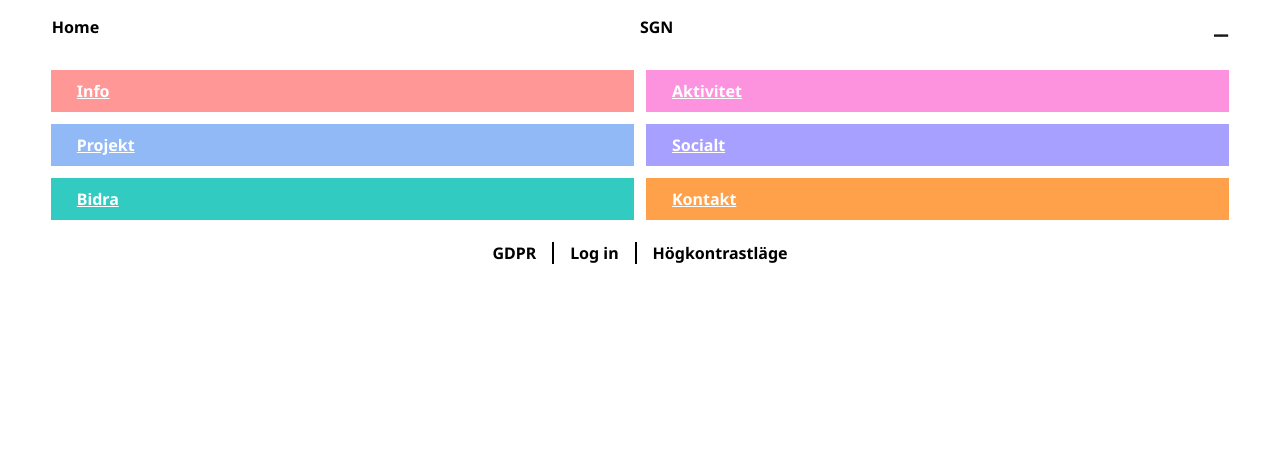
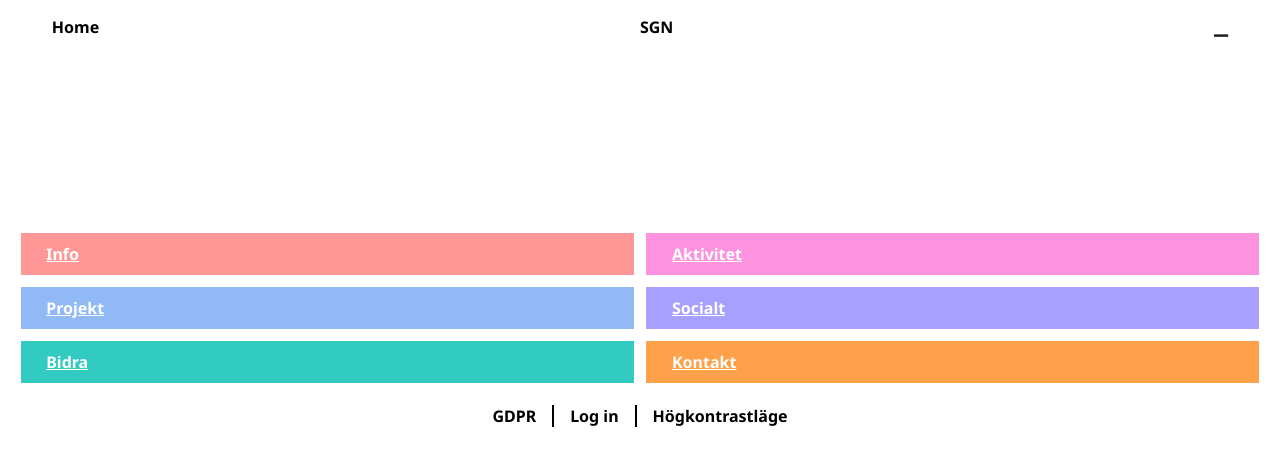
Before and after one commit to lovisahallgren/SGN, a Next.js app in the folder nextjs/: page / in a window 1280 px wide. Shown: the top 466 px of the page. Built offline with nearby package versions, Linux system fonts and the light colour scheme.

Commit message:
added visual navbar in layout component

```diff
--- a/nextjs/components/Footer/index.js
+++ b/nextjs/components/Footer/index.js
@@ -31,7 +31,6 @@ const Footer = (props) => {
             <NavbarItem style={{background: `var(--${props.contrast}-yellow)`}} text="Kontakt"></NavbarItem>
           </ul>
           <button onClick={props.onClick}>High Contrast</button>
-          {/* <p>this is the footer </p> */}
         </StyledFooter>
     );
 };
--- a/nextjs/components/Header/index.js
+++ b/nextjs/components/Header/index.js
@@ -12,8 +12,6 @@ const StyledHeader = styled.div`
   justify-content: space-around; */
   /* transition: height .3s ease; */
 
-  .header {
-  /* width: 100%; */
     position: fixed;
     top: 0;
     left: 3.5%;
@@ -23,6 +21,9 @@ const StyledHeader = styled.div`
     height: 10%;
     display: flex;
     justify-content: space-between;
+  .header {
+  width: 100%;
+  height: 10%;
   }
 
   a {
@@ -37,12 +38,12 @@ class Header extends Component {
   constructor() {
     super();
     this.state = {
-      menuIsOpen: true,
+      menuIsOpen: false,
 
     }
 
     this.handleClick = this.handleClick.bind(this);
-    this.handleScroll = this.handleScroll.bind(this);
+    // this.handleScroll = this.handleScroll.bind(this);
   }
 
   componentDidMount() {
@@ -57,25 +58,24 @@ class Header extends Component {
     })
   }
 
-  handleScroll() {
-    if (window.scrollY > 300) {
-      this.setState({menuIsOpen: false})
-    } else {
-      this.setState({menuIsOpen: true})
-    }
-  }
+  // handleScroll() {
+  //   if (window.scrollY > 300) {
+  //     this.setState({menuIsOpen: false})
+  //   } else {
+  //     this.setState({menuIsOpen: true})
+  //   }
+  // }
 
   render() {
     const showmenuStyle = {
       display: "block",
       // height: "28vh",
-      opacity: 1,
-      transition: "opacity 0.4s ease",
+      // opacity: 1,
+      // transition: "opacity 0.4s ease",
     }
 
     return (
       <StyledHeader>
-        <div className="header">
           <Link href="/">
             <a href="/">Home</a>
           </Link>
@@ -83,8 +83,7 @@ class Header extends Component {
             <a href="/">SGN</a>
           </Link>
           <HamburgerIcon onClick={this.handleClick}/>
-          <Navbar contrast={this.props.contrast}style={this.state.menuIsOpen ? showmenuStyle : null}/>
-        </div>
+          <Navbar contrast={this.props.contrast} style={this.state.menuIsOpen ? showmenuStyle : null}/>
       </StyledHeader>
     )
   }
--- a/nextjs/components/Layout/index.js
+++ b/nextjs/components/Layout/index.js
@@ -1,6 +1,7 @@
 import React, { Component } from 'react';
 import Header from '../Header';
 import Footer from '../Footer';
+import Navbar from '../Navbar';
 import GlobalStyle from '../../styles';
 import Head from 'next/head';
 
@@ -14,14 +15,6 @@ class Layout extends Component {
 
     this.handleContrastMode = this.handleContrastMode.bind(this);
   }
-  // componentDidMount() {
-    //   this.handleContrastMode();
-    // }
-
-    // componentDidUpdate() {
-
-      // }
-
 
   handleContrastMode() {
     this.setState(prevState => {
@@ -45,7 +38,6 @@ class Layout extends Component {
       }
   }
 
-
   render() {
         const { children } = this.props;
         return (
@@ -58,8 +50,9 @@ class Layout extends Component {
                   <meta name="viewport" content="initial-scale=1.0, width=device-width" />
                 </Head>
                 <Header contrast={this.state.contrastWord}/>
+                <Navbar contrast={this.state.contrastWord} style={{position: "static", display: "block", marginTop: "17%", fontWeight: "bold"}} />
                     { children }
-                <Footer contrast={this.state.contrastWord} onClick={this.handleContrastMode}/>
+                <Footer contrast={this.state.contrastWord} onClick={this.handleContrastMode} />
             </>
         )
     }
--- a/nextjs/components/Navbar/index.js
+++ b/nextjs/components/Navbar/index.js
@@ -5,16 +5,16 @@ import PropTypes from 'prop-types';
 import NavbarItem from '../NavbarItem';
 
 const StyledNavbar = styled.div`
-  /* display: none; */
+  display: none;
   position: absolute;
   left: 0;
   top: 80%;
   width: 100%;
   background: white;
   height: 28vh;
-  opacity: 0;
+  /* opacity: 0; */
   /* transform: translate(0, -100px); */
-  transition: opacity 0.4s ease;
+  /* transition: opacity 0.4s ease; */
 
   ul {
     display: grid;
@@ -31,6 +31,8 @@ const StyledNavbar = styled.div`
 
   a {
     padding: 0px 16px;
+    text-decoration: none;
+    color: black;
   }
 
   .border {
```
Lines whose indentation alone changed are shown as unchanged.
